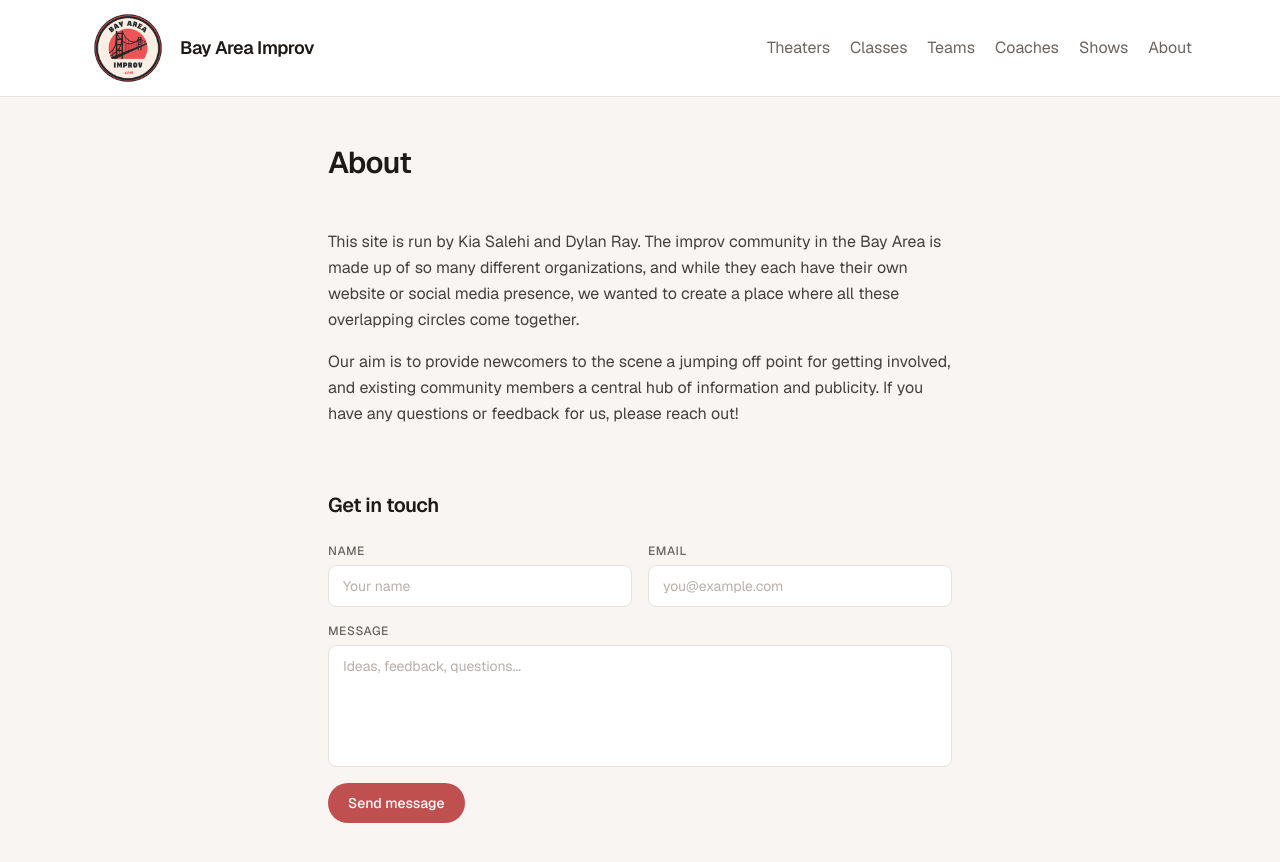
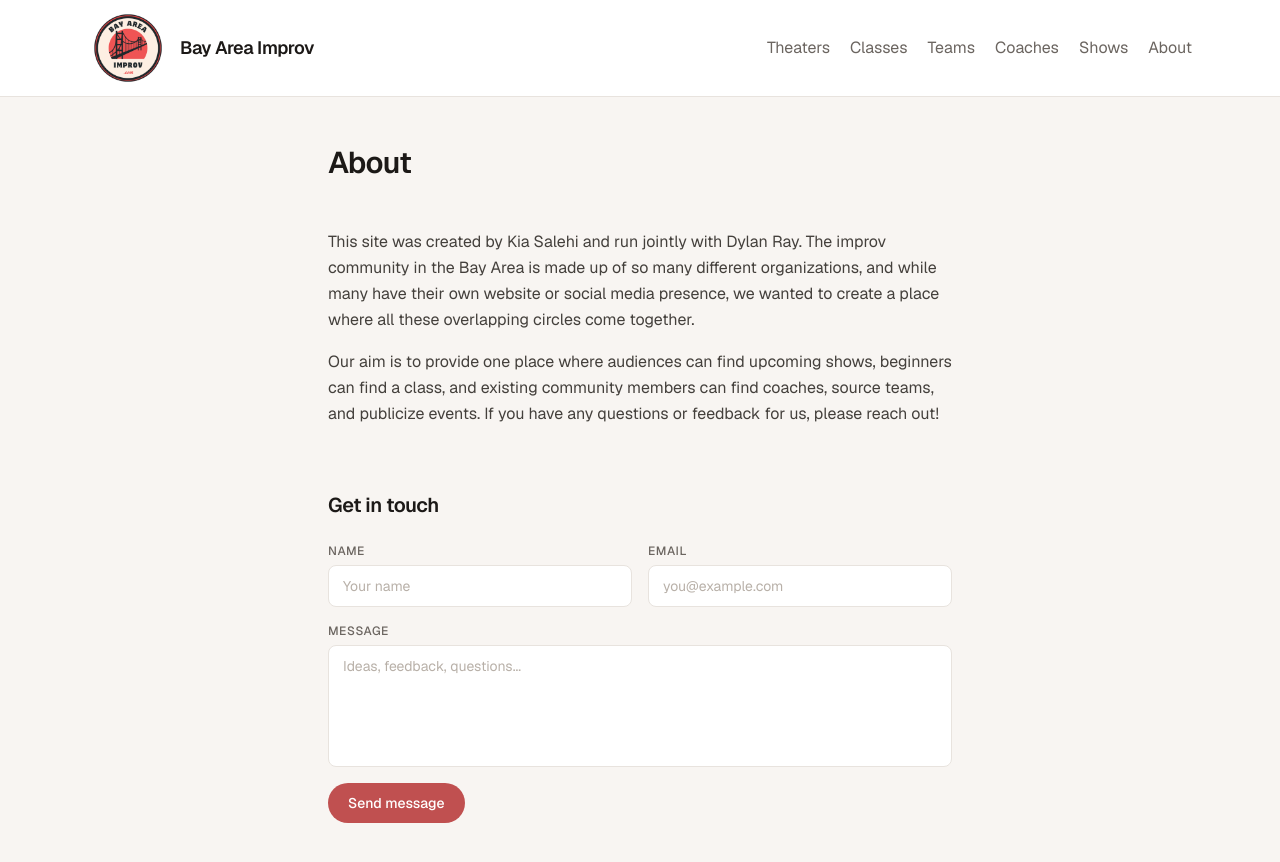
Before and after one commit to ksalehi/bay-area-improv, a Next.js app: page /about in a window 1280 px wide. Shown: the top 862 px of the page. Built offline with nearby package versions, Linux system fonts and the light colour scheme.

Commit message:
tweak about us

```diff
--- a/src/app/about/page.tsx
+++ b/src/app/about/page.tsx
@@ -9,14 +9,14 @@ export default function AboutPage() {
 
       <div className="prose-sm text-[#44403c] leading-relaxed space-y-4 mb-16">
         <p>
-          This site is run by Kia Salehi and Dylan Ray. The improv community in the Bay Area is
-          made up of so many different organizations, and while they each have their own website
-          or social media presence, we wanted to create a place where all these overlapping
-          circles come together.
+          This site was created by Kia Salehi and run jointly with Dylan Ray. The improv community
+          in the Bay Area is made up of so many different organizations, and while many have their
+          own website or social media presence, we wanted to create a place where all these
+          overlapping circles come together.
         </p>
         <p>
-          Our aim is to provide newcomers to the scene a jumping off point for getting involved,
-          and existing community members a central hub of information and publicity. If you have
+          Our aim is to provide one place where audiences can find upcoming shows, beginners can find a class,
+          and existing community members can find coaches, source teams, and publicize events. If you have
           any questions or feedback for us, please reach out!
         </p>
       </div>
```
